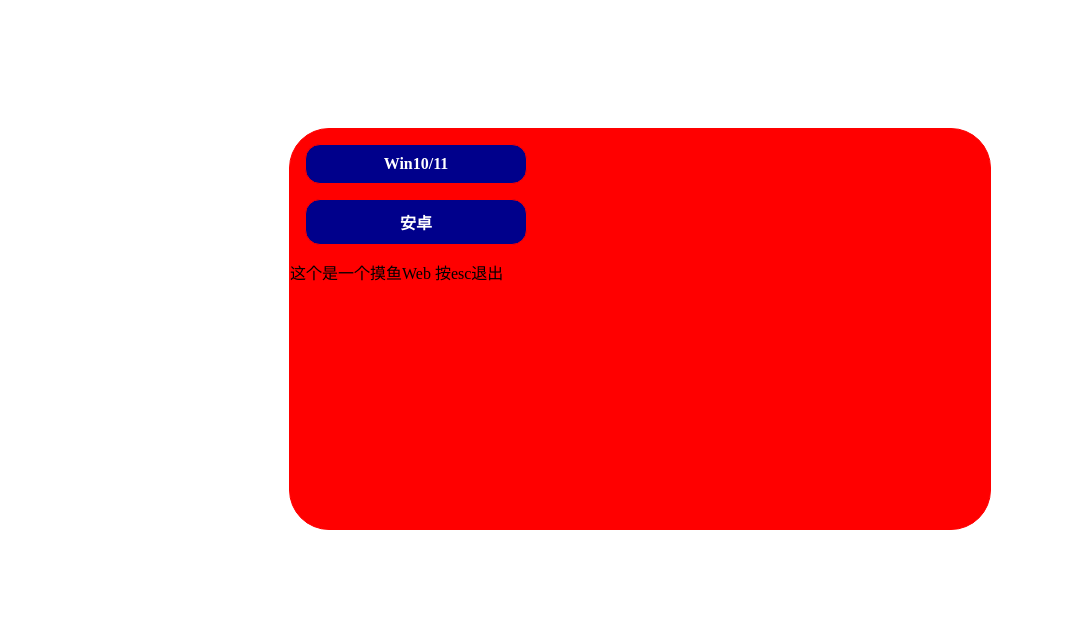
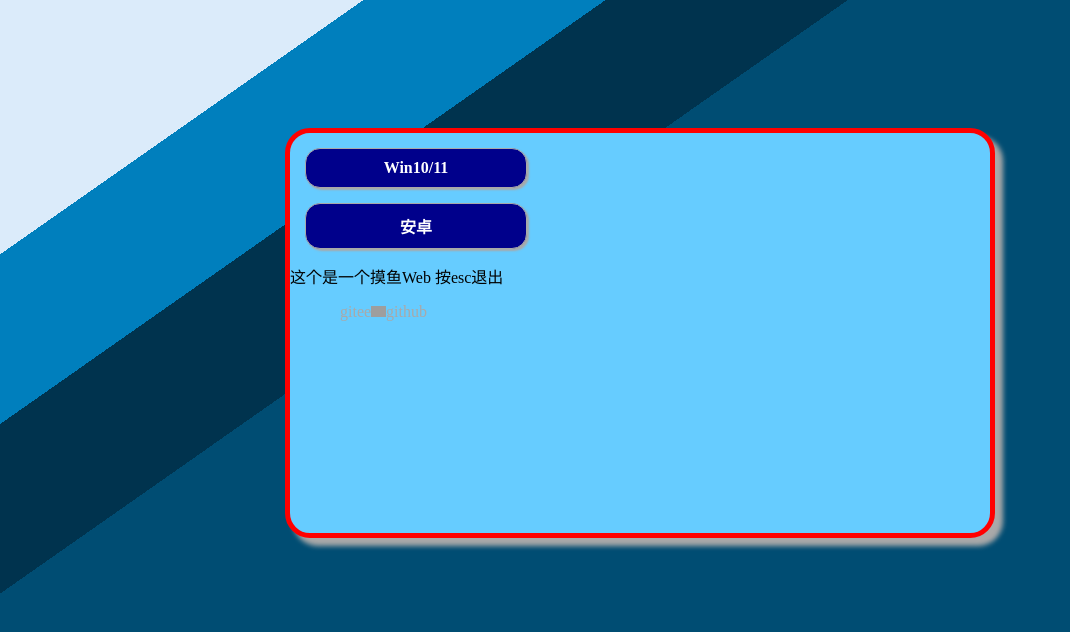
Before and after one commit to kukinghan/RestFishWeb, a plain HTML site: page index.html in a window 1280 px wide. Shown: the whole page, without its empty margins (0-1070 px from the left). Drawn offline with Linux system fonts and the light colour scheme; grey boxes are pictures that could not be loaded.

Commit message:
ui更新

```diff
--- a/css/index.css
+++ b/css/index.css
@@ -1,20 +1,40 @@
 *{padding: 0;margin: 0;}
+html{
+	background:no-repeat linear-gradient(145deg,#dbebfa 0,#dbebfa 15%,#007fbd 15% ,#007fbd 25%,#00334e 25%,#00334e 35% ,#004d73 35%,#004d73 100%);
+	height: 100%;
+}
 #main{
 	height: 400px;
 	width: 700px;
 	margin: 10% auto 0 auto;
-	background-color: red;
-	border-radius: 40px;
-	border: 1px solid red;
+	background-color: #66ccff;
+	border-radius: 25px;
+	border: 5px solid red;
+	box-shadow: 8px 8px 5px darkgray;
 }
 .button{
 	width: 200px;
 	margin: 15px;
 	padding: 10px;
 	border-radius: 15px;
-	border: 1px solid red;
+	border: 1px solid darkgray;
 	font-weight: bold;
+	box-shadow: 2px 2px 2px darkgray;
 	text-align: center;
 	color: white;
 	background-color: darkblue;
 }
+
+#bottom{
+	width: 600px;
+	margin: 15px auto 0 auto;
+}
+#bottom a {
+	text-decoration: none;
+}
+#bottom a img{
+	width: 15px	;
+}
+#bottom a span{
+	color: darkgray;
+}
--- a/index.html
+++ b/index.html
@@ -2,8 +2,10 @@
 <html>
 	<head>
 		<meta charset="utf-8">
-		<title>摸鱼❤</title>
+		<title>摸鱼</title>
 		<link rel="stylesheet" href="css/index.css">
+		<script src="js/vue.global.js"></script>
+		<link rel="stylesheet" href="css/win.css">
 	</head>
 
 	<body>
@@ -39,11 +41,21 @@
 
 			</div>
 
+			<div id="bottom">
+				<a href="https://gitee.com/kukinghan/study-Git	">
+					<img src="https://gitee.com/assets/favicon_message.ico" alt="">
+					<span>gitee</span>
+				</a>
+				<a href="https://github.com/kukinghan/study-Git">
+					<img src="https://github.githubassets.com/pinned-octocat.svg" alt="">
+					<span>github</span>
+				</a>
+			</div>
 		</div>
+		<!-- 底部 -->
+
+
 	</body>
 
-	<script src="js/vue.global.js"></script>
 	<script src="js/myvuejs.js"></script>
-	<link rel="stylesheet" href="css/win.css">
-
 </html>
--- a/js/myvuejs.js
+++ b/js/myvuejs.js
@@ -1,7 +1,7 @@
 const Counter = {
   data() {
 	return {
-	  msg:"这个是一个摸鱼Web\n按esc退出",
+	  msg:"这个是一个摸鱼Web 按esc退出",
 	  my:"摸鱼",
 	  loding:0,
 	}
@@ -18,16 +18,17 @@ const Counter = {
 		  if ( this.loding == 99) {
 		  	this.loding = 0;
 		  }
-		}, 5678);
+		}, 9876);
 	},
 	// android按钮点击
 	android(){
-		var element = document.getElementById('android');
-		vm.fullScreen(element);
+		// var element = document.getElementById('android');
+		// vm.fullScreen(element);
+		alert("还没做")
 	},
 	//显示元素，尝试使用常用浏览器API全屏
 	fullScreen(element){
-		element.style.display = "block";
+		alert("鼠标藏好❤~点击esc键退出");
 		if (element.requestFullscreen) {
 			element.requestFullscreen();
 		} else if (element.mozRequestFullScreen) {
@@ -37,6 +38,7 @@ const Counter = {
 		} else if (element.webkitRequestFullscreen) {
 			element.webkitRequestFullScreen();
 		};
+		element.style.display = "block";
 		// 退出全屏后隐藏
 		setInterval( () => {
 			// 获取当前全屏状态
```
Also changed, not shown: 1 other file.
